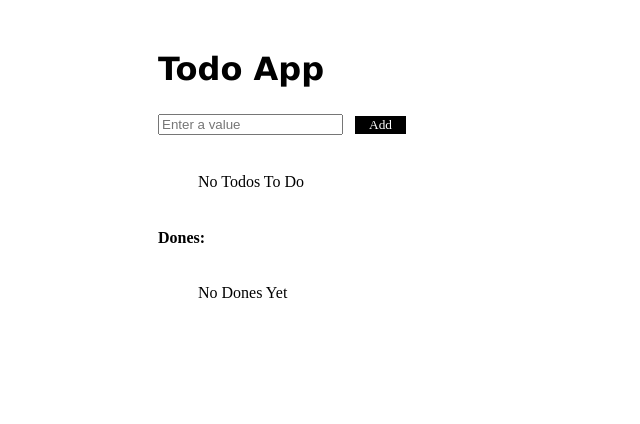
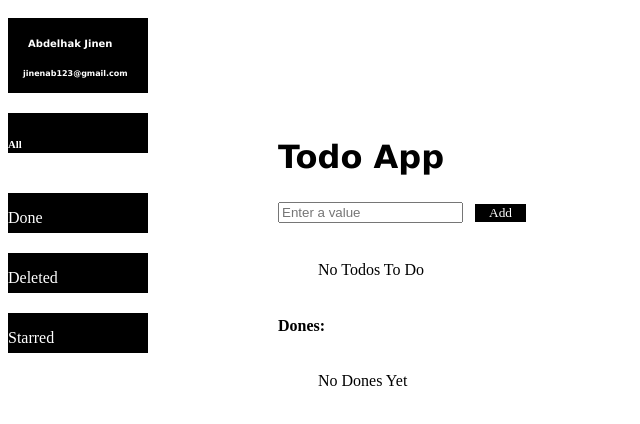
Before and after one commit to jinenab/todo-app-with-hooks-, a React (Create React App) app: page / in a window 1280 px wide. Shown: the top 424 px of the page, without its empty margins (0-640 px from the left). Built offline with nearby package versions, Linux system fonts and the light colour scheme.

Commit message:
Add NavBar and css changes

```diff
--- a/src/App.js
+++ b/src/App.js
@@ -1,11 +1,27 @@
 import  "./style.scss"
 import React , {useState} from "react"
-import { element } from "prop-types";
 function Todo(){
 const [item,setItem]=useState("")
 const [items,setItems]=useState([])
 const [dones,setDones]=useState([])
-return(<div className="Todo">
+return(<div className="main">
+<div className="Navbar">
+
+<div className="NavbarContent"><div className="User">   <h5>Abdelhak Jinen</h5>
+<h6>jinenab123@gmail.com</h6></div>
+
+<div className="All"><h6>All</h6></div>
+
+<div className="Filters"></div>
+<div className="Dones"><p>Done</p></div>
+<div className="Deleted"><p>Deleted</p></div>
+<div className="Starred"><p>Starred</p></div>
+</div>
+
+</div>
+
+  <div className="Todo">
+    <div className="Todocontent">
     <h1>Todo App</h1>
     <input value={item} placeholder="Enter a value" onChange={(e)=>{setItem(e.target.value)}}></input>
     <button className="Add" onClick={()=>{
@@ -45,7 +61,9 @@ return(<div className="Todo">
     ))
   }
   </ul>
-
-</div>)
+  </div>
+</div>
+</div>
+)
 }
 export default Todo
--- a/src/style.scss
+++ b/src/style.scss
@@ -1,6 +1,33 @@
-.Todo{
-    margin-left: 150px;
-    margin-top: 50px
+.Navbar{
+    height: 500px;
+    width: 140px;
+    display: inline-block;
+    margin: 0px;
+    padding: 0px;
+
+color: white
+   }
+   .NavbarContent{
+       display: flex;
+       div{
+       height:  40px;
+        background-color: black;
+        width: 100%;
+        margin: 10px 0px;
+       }
+       flex-direction: column;
+    height: 80px;
+.User{
+    height: 80px;
+
+}
+   }
+   .Todo{
+    width: 900px;
+    height: 500px;
+    position: absolute;
+    display: inline-block;
+    margin: 0px;
 }
 h1{
 
@@ -50,3 +77,24 @@ ul{
     background-color: green;
     color: white
 }
+.Todocontent{
+    margin: 130px
+}
+
+.User{
+    h5{margin:20px;
+       font-size: 10px;
+       font-family: 'Lucida Sans', 'Lucida Sans Regular', 'Lucida Grande', 'Lucida Sans Unicode', Geneva, Verdana, sans-serif
+
+    }
+    h6{margin:15px;
+        font-size: 8px;
+        font-family: 'Lucida Sans', 'Lucida Sans Regular', 'Lucida Grande', 'Lucida Sans Unicode', Geneva, Verdana, sans-serif
+
+     }
+}
+.Filters{
+    display: flex;
+    flex-direction: column;
+     margin: 0px;
+}
```
Lines whose indentation alone changed are shown as unchanged.
